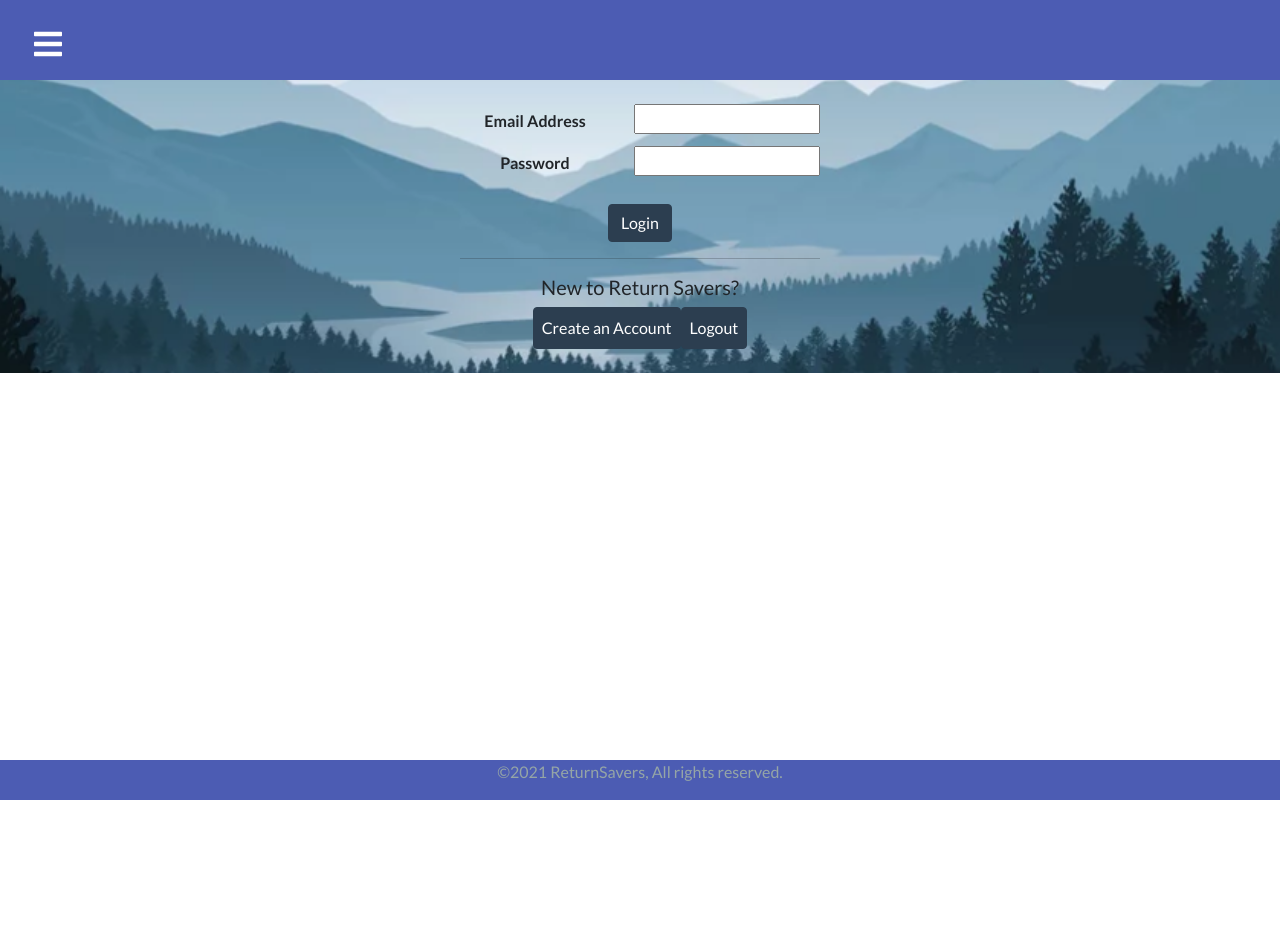
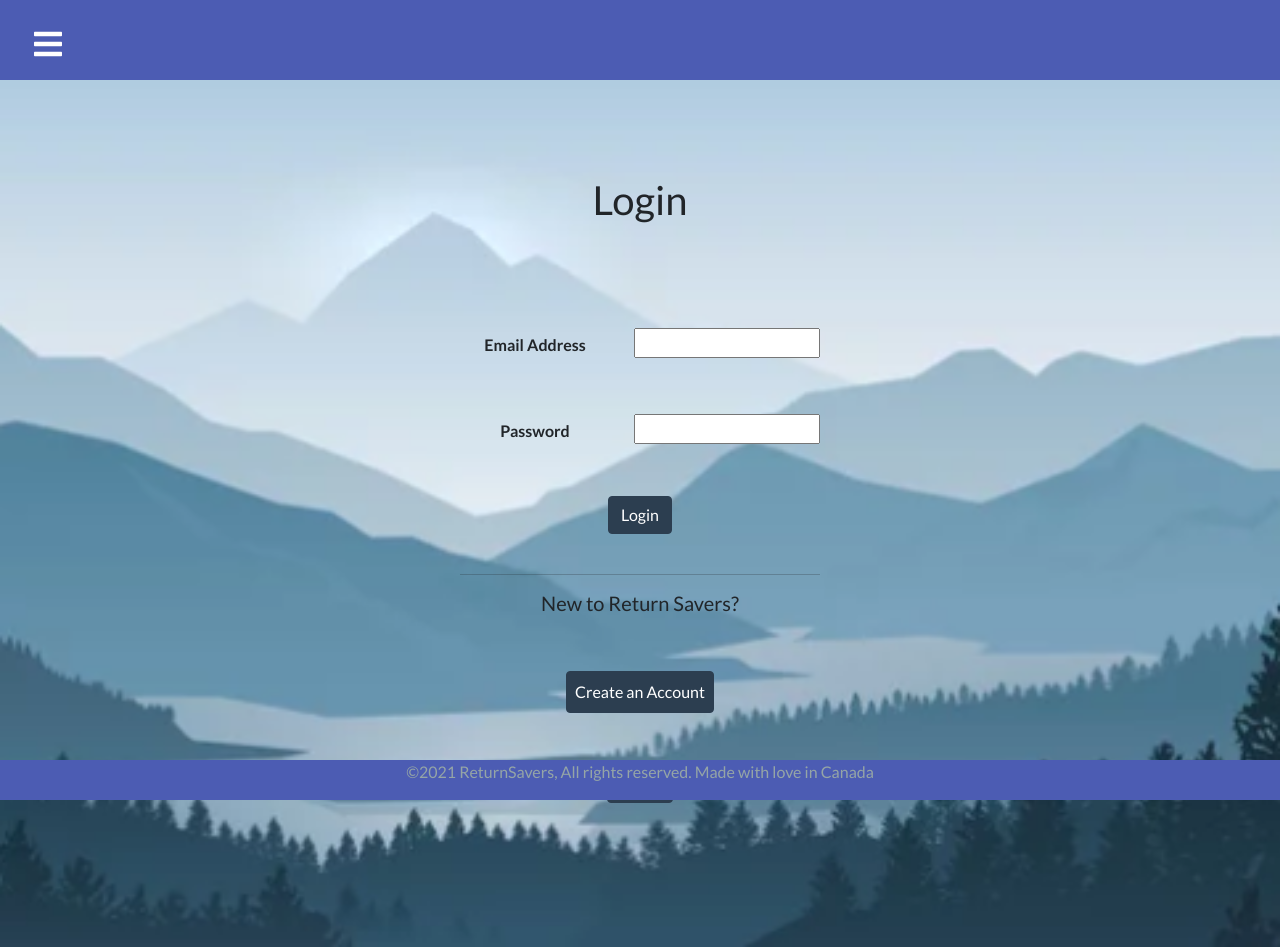
Before and after one commit to Pax110/returns_savers, a React (Create React App) app in the folder client/: page /login in a window 1280 px wide. Before the commit the page ends 800 px from the top, so only its background shows below. Built offline with nearby package versions, Linux system fonts and the light colour scheme; no server answers; the HTML template or start-up script is replaced by a standard one.

Commit message:
formatted login

```diff
--- a/client/src/components/Footer.js
+++ b/client/src/components/Footer.js
@@ -33,7 +33,7 @@ function Footer() {
             </section>   */}
 
             <section class="returnSavers-footer-bottom">
-                    <p class="text-muted">  &copy;2021 ReturnSavers, All rights reserved.   </p>
+                    <p class="text-muted">  &copy;2021 ReturnSavers, All rights reserved. Made with love in Canada  </p>
 
             </section>
         </div>
--- a/client/src/components/LogIn.js
+++ b/client/src/components/LogIn.js
@@ -56,28 +56,56 @@ const LogIn = ({setUser}) => {
 
   return (
     <div className='container' style={{width:"30%"}}>
+        <br/>
+        <br/>
+        <br/>
+        <h2> Login </h2>
+        <br/>
+        <br/>
+        <br/>
+        <br/>
         <div className="row">
             <div className="col">
                 <label className="field-title">Email Address</label>
+                <br/>
             </div>
             <div className="col">
                 <input className="field-value" value={email} onChange={(e) => setEmail(e.target.value)}/>
+            <br/>
+            <br/>
+            <br/>
             </div>
         </div>
         <div className="row mt-2">
             <div className="col">
                 <label className="field-title">Password</label>
+            <br/>
+            <br/>
             </div>
             <div className="col">
                 <input className="field-value"type="password" value={password} onChange={(e) => setPassword(e.target.value)}/>
             </div>
         </div>
         <button className="btn btn-primary mt-4" onClick={tryLogin}>Login</button>
+       <br/>
+       <br/>
         <hr/>
         <h5>New to Return Savers?</h5>
+        <br/>
+        <br/>
         <Button className="p-2" variant="primary" type="submit" onClick={Register}>Create an Account</Button>
+        <br/>
+        <br/>
+        <br/>
         <Button className="p-2" onClick={tryLogout}>Logout</Button>
         { loginError !== '' && <div className='alert alert-danger'>{loginError}</div> }
+    <br/>
+    <br/>
+    <br/>
+    <br/>
+
+    <br/>
+    <br/>
     </div>
 
   )
```
